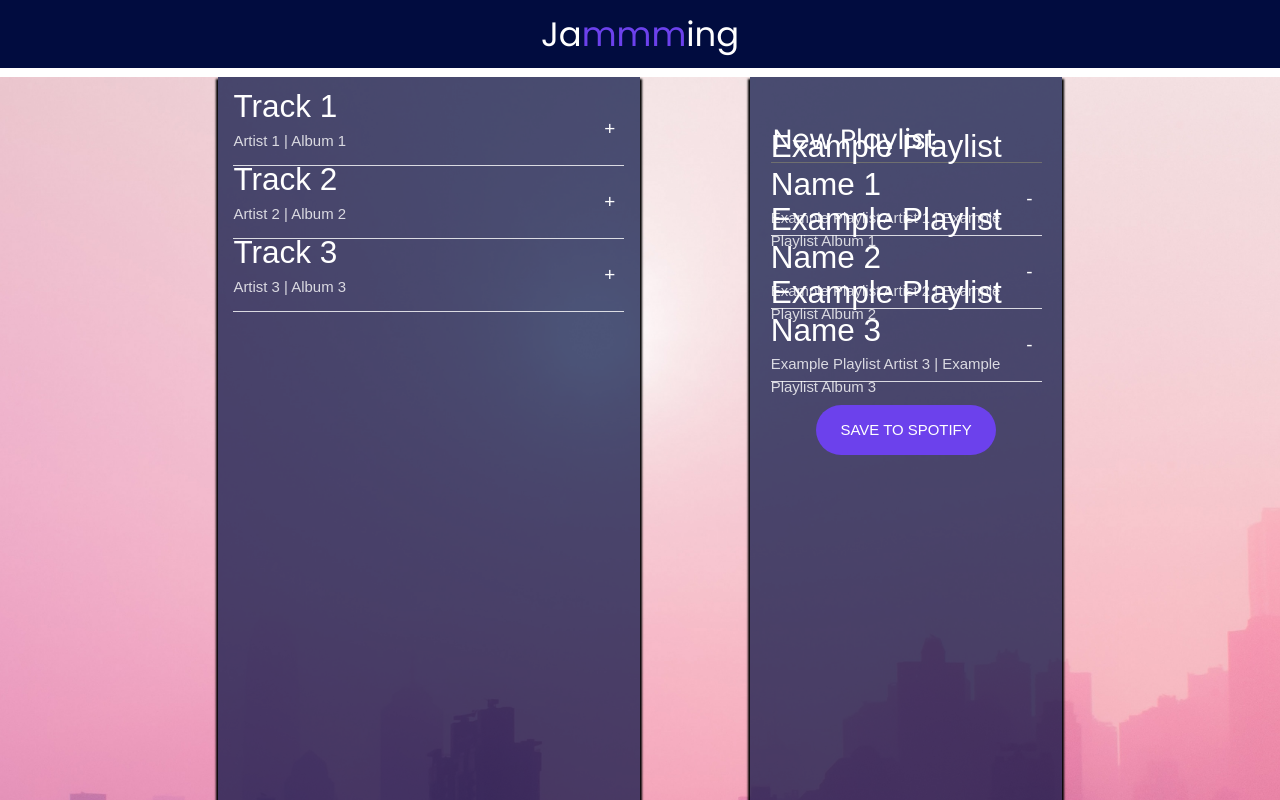
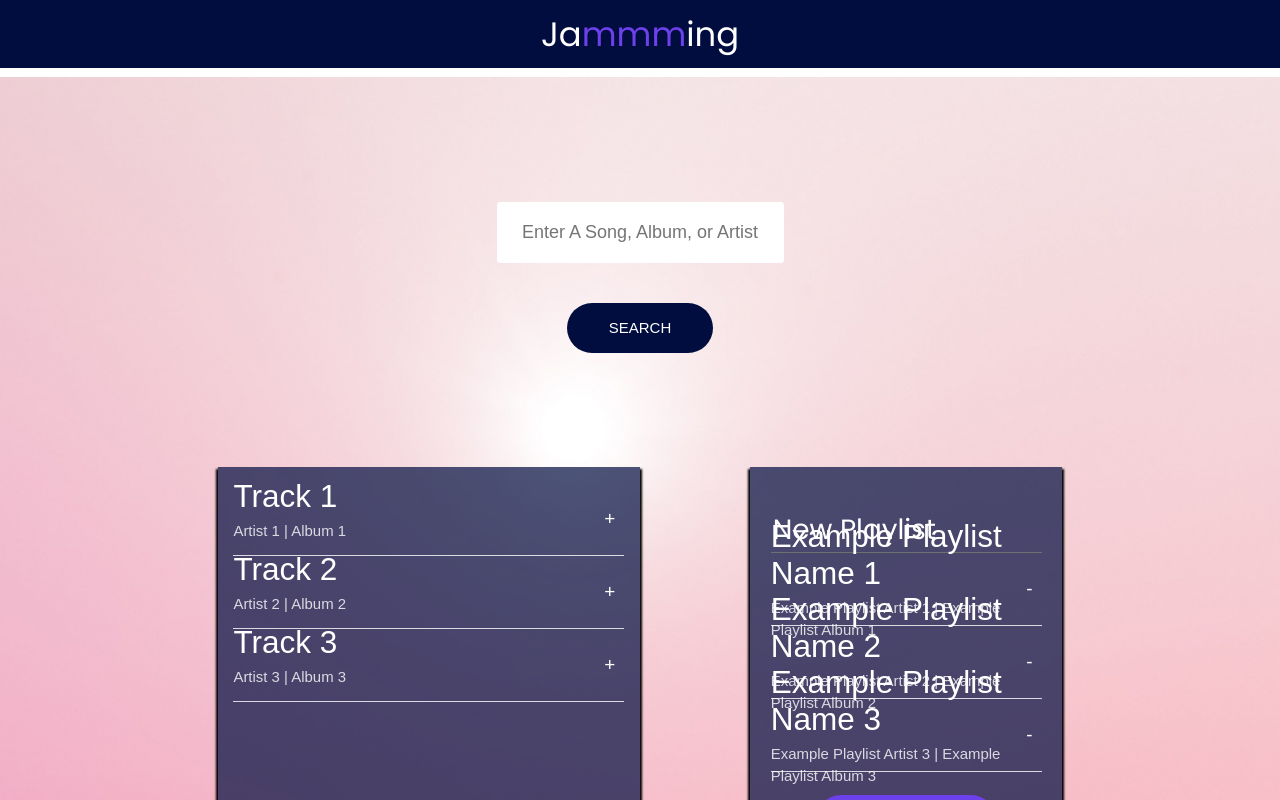
Before and after one commit to kailaburgin/jammming, a React (Create React App) app: page / in a window 1280 px wide. Shown: the top 800 px of the page. Built offline with nearby package versions, Linux system fonts and the light colour scheme.

Commit message:
completed steps 62-68

```diff
--- a/src/Components/App/App.js
+++ b/src/Components/App/App.js
@@ -70,14 +70,17 @@ function App() {
     const trackURIs = playlistTracks.map((track) => track.uri);
   }
 
+  function search(search) {
+    console.log(search);
+  }
+
   return (
     <div>
       <h1>
         Ja<span className={styles.highlight}>mmm</span>ing
       </h1>
       <div className={styles.App}>
-        {/* <!-- Add a SearchBar component --> */}
-
+        <SearchBar onSearch={search} />
         <div className={styles["App-playlist"]}>
           <SearchResults userSearchResults={searchResults} onAdd={addTrack} />
           <Playlist
--- a/src/Components/SearchBar/SearchBar.js
+++ b/src/Components/SearchBar/SearchBar.js
@@ -1,11 +1,26 @@
-import React from "react";
+import React, { useState } from "react";
 import styles from "./SearchBar.module.css";
 
-function SearchBar() {
+function SearchBar(props) {
+  const [term, setTerm] = useState("");
+
+  function passTerm(term) {
+    props.onSearch(term);
+  }
+
+  function handleTermChange(event) {
+    setTerm(event.target.value);
+  }
+
   return (
     <div className={styles.SearchBar}>
-      <input placeholder="Enter A Song, Album, or Artist" />
-      <button className={styles.SearchButton}>SEARCH</button>
+      <input
+        placeholder="Enter A Song, Album, or Artist"
+        onChange={handleTermChange}
+      />
+      <button className={styles.SearchButton} onClick={passTerm}>
+        SEARCH
+      </button>
     </div>
   );
 }
```
